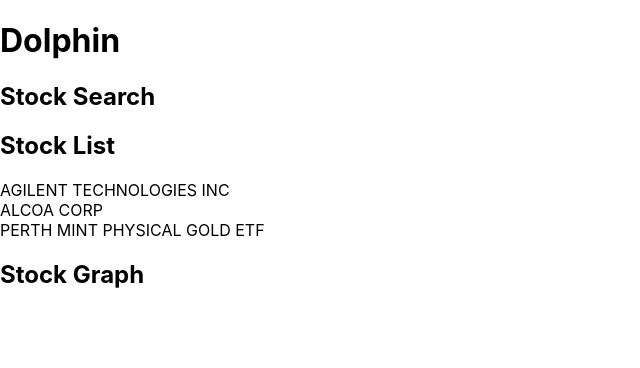
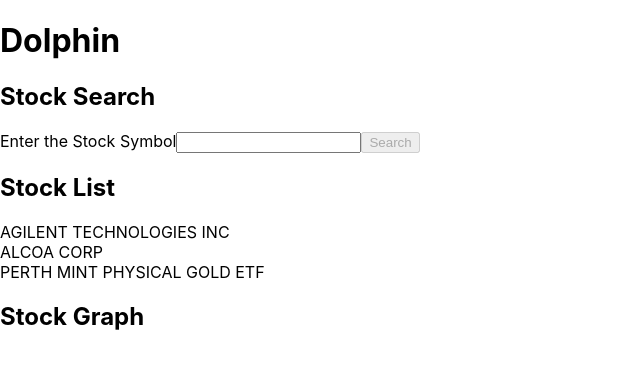
Before and after one commit to bcisneros/dolphin, a React (Create React App) app: page / in a window 1280 px wide. Shown: the top 368 px of the page, without its empty margins (0-640 px from the left). Built offline with nearby package versions, Linux system fonts and the light colour scheme.

Commit message:
Implement Stock Search functionality

```diff
--- a/src/App.js
+++ b/src/App.js
@@ -5,6 +5,9 @@
 import StockGraph from './components/StockGraph';
 
 function App() {
+  const handleSearch = symbol => {
+    console.log(symbol);
+  };
   const [stocks, setStocks] = useState([]);
 
   useEffect(() => {
@@ -30,7 +33,7 @@
   return (
     <div className="App">
       <h1>Dolphin</h1>
-      <StockSearch />
+      <StockSearch onSearch={handleSearch} />
       <StockList stocks={stocks} />
       <StockGraph />
     </div>
--- a/src/components/StockSearch.js
+++ b/src/components/StockSearch.js
@@ -1,11 +1,34 @@
-import React from 'react';
+import React, { useState } from 'react';
+import PropTypes from 'prop-types';
 
-const StockSearch = () => {
+const StockSearch = ({ onSearch }) => {
+  const [symbol, setSymbol] = useState('');
+  const handleSymbolChanged = e => {
+    setSymbol(e.target.value);
+  };
+
   return (
     <div>
       <h2>Stock Search</h2>
+      <div>
+        <label>Enter the Stock Symbol</label>
+        <input type="text" onChange={handleSymbolChanged} value={symbol} />
+        <button
+          onClick={() => {
+            onSearch(symbol);
+            setSymbol('');
+          }}
+          disabled={!symbol}
+        >
+          Search
+        </button>
+      </div>
     </div>
   );
 };
 
+StockSearch.propTypes = {
+  onSearch: PropTypes.func.isRequired,
+};
+
 export default StockSearch;
```
